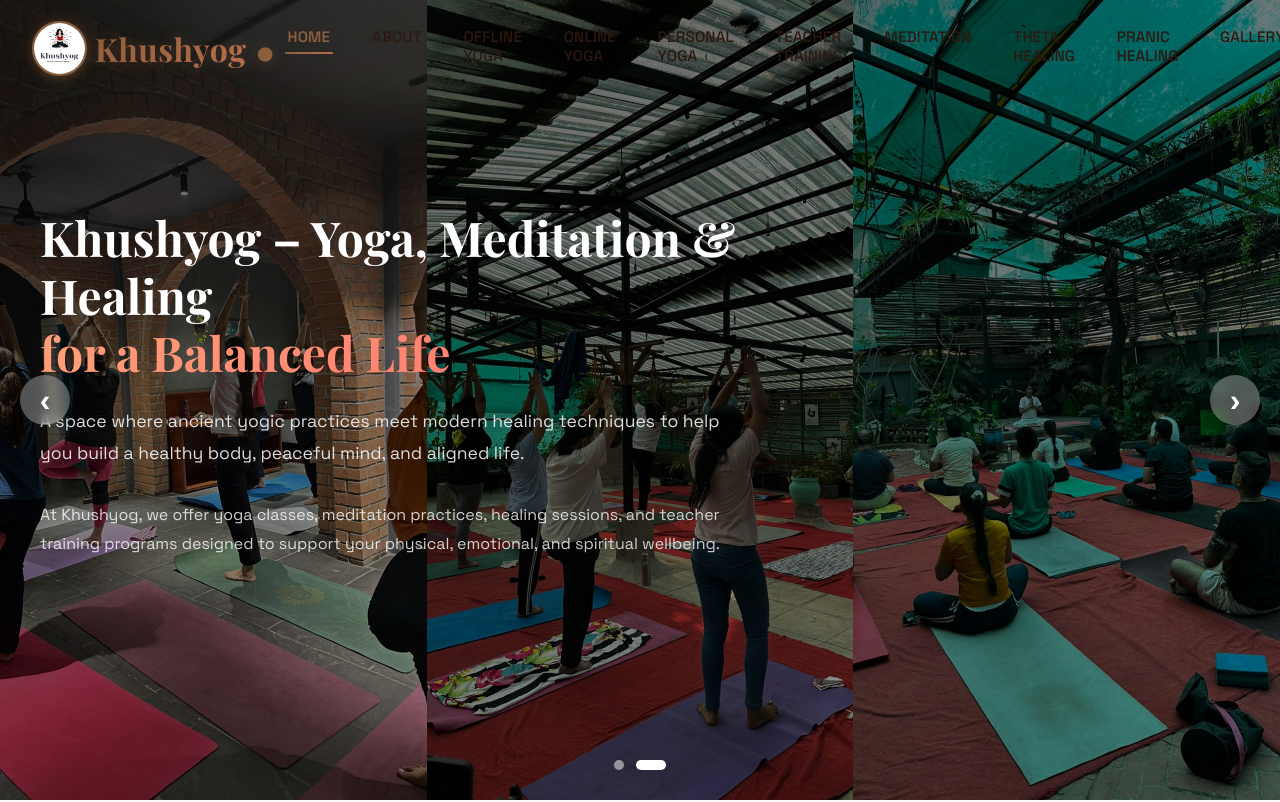
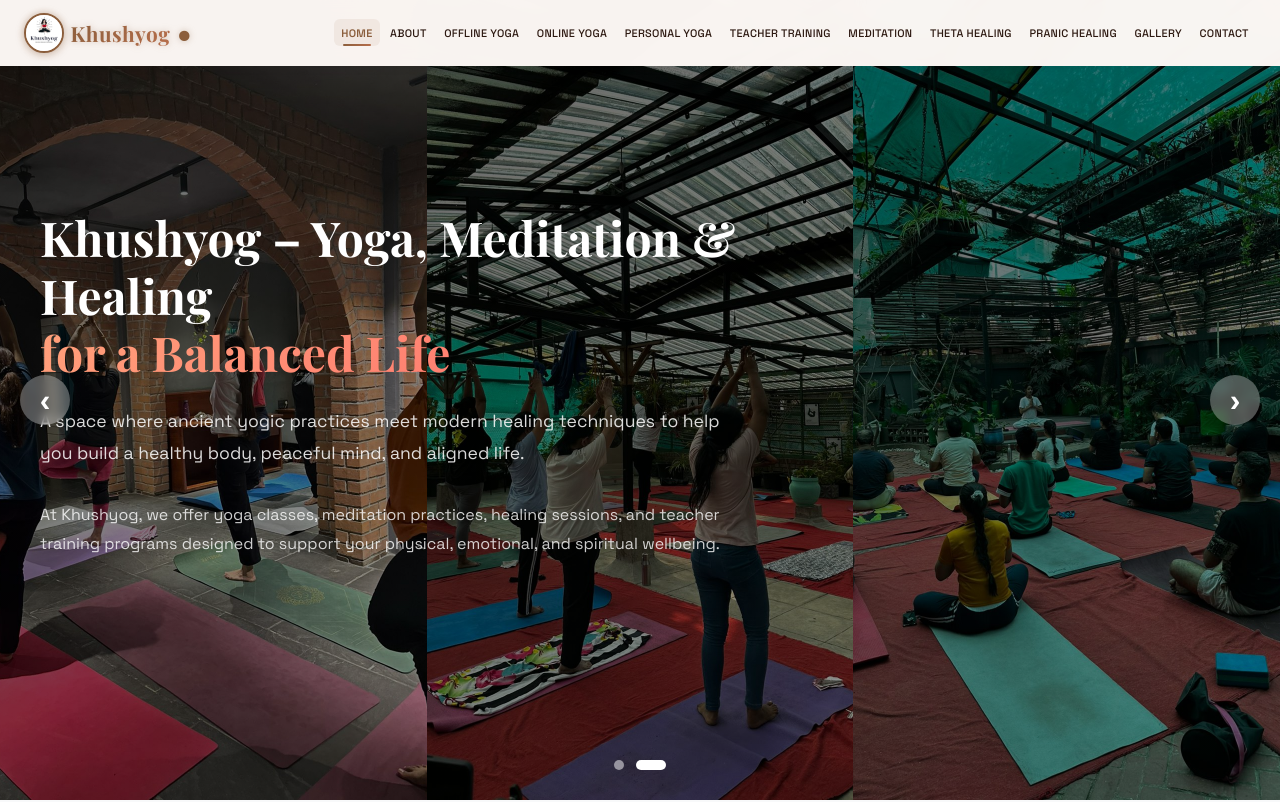
Before and after one commit to khushbupatle1198/Khushyog, a React (Vite) app: page / in a window 1280 px wide. Shown: the top 802 px of the page. Built offline with nearby package versions, Linux system fonts and the light colour scheme.

Commit message:
new footer

```diff
--- a/src/components/Footer.module.css
+++ b/src/components/Footer.module.css
@@ -1,4 +1,4 @@
-/* components/Footer.module.css */
+/* components/Footer.module.css - Updated with developer credit */
 @import url('https://fonts.googleapis.com/css2?family=Space+Grotesk:wght@300;400;500;600;700&family=Playfair+Display:wght@400;500;600;700&display=swap');
 
 .footer {
@@ -164,7 +164,46 @@
 .bottom p {
   color: rgba(255, 255, 255, 0.6);
   font-size: 0.9rem;
-  margin: 0;
+  margin: 0 0 0.5rem 0;
+}
+
+/* Developer Credit Styles */
+.developerCredit {
+  margin-top: 0.8rem;
+  color: rgba(255, 255, 255, 0.5);
+  font-size: 0.85rem;
+}
+
+.developerCredit span {
+  color: rgba(255, 255, 255, 0.6);
+}
+
+.developerLink {
+  color: #E6B17E;
+  text-decoration: none;
+  font-weight: 500;
+  transition: all 0.3s ease;
+  position: relative;
+  display: inline-block;
+}
+
+.developerLink::after {
+  content: '';
+  position: absolute;
+  bottom: -2px;
+  left: 0;
+  width: 0;
+  height: 1px;
+  background: #E6B17E;
+  transition: width 0.3s ease;
+}
+
+.developerLink:hover {
+  color: #FFD700;
+}
+
+.developerLink:hover::after {
+  width: 100%;
 }
 
 /* Responsive Design */
@@ -224,6 +263,10 @@
   .contact p {
     justify-content: center;
   }
+
+  .developerCredit {
+    font-size: 0.8rem;
+  }
 }
 
 /* Small mobile devices */
@@ -240,4 +283,8 @@
   .container {
     padding: 0 0.8rem;
   }
+
+  .developerCredit {
+    font-size: 0.75rem;
+  }
 }
--- a/src/components/Header.css
+++ b/src/components/Header.css
@@ -1,4 +1,4 @@
-/* components/Header.css */
+/* components/Header.css - Updated */
 @import url('https://fonts.googleapis.com/css2?family=Space+Grotesk:wght@300;400;500;600;700&family=Playfair+Display:wght@400;500;600;700&display=swap');
 
 :root {
@@ -23,22 +23,20 @@
   left: 0;
   right: 0;
   z-index: 1000;
-  padding: 1.2rem 2rem;
+  padding: 0.8rem 1.5rem;
   transition: all 0.3s ease;
-  background: transparent;
-  visibility: visible;
-  opacity: 1;
+  background: rgba(253, 248, 245, 0.98);
+  backdrop-filter: blur(10px);
+  box-shadow: 0 2px 10px rgba(0, 0, 0, 0.05);
 }
 
 .navbar.scrolled {
-  background: rgba(253, 248, 245, 0.95);
-  backdrop-filter: blur(10px);
-  padding: 0.8rem 2rem;
-  box-shadow: 0 5px 20px rgba(0, 0, 0, 0.05);
+  padding: 0.6rem 1.5rem;
+  box-shadow: 0 5px 20px rgba(0, 0, 0, 0.08);
 }
 
 .nav-container {
-  max-width: 1400px;
+  max-width: 1600px;
   margin: 0 auto;
   display: flex;
   justify-content: space-between;
@@ -50,29 +48,29 @@
   text-decoration: none;
   position: relative;
   z-index: 1001;
+  flex-shrink: 0;
 }
 
 .logo-wrapper {
   display: flex;
   align-items: center;
-  gap: 0.5rem;
+  gap: 0.4rem;
   cursor: pointer;
 }
 
 .logo-image {
-  width: 55px;
-  height: 55px;
+  width: 45px;
+  height: 45px;
   border-radius: 50%;
   object-fit: cover;
   border: 2px solid var(--primary);
   transition: all 0.3s ease;
-  box-shadow: 0 4px 10px rgba(139, 94, 60, 0.2);
+  box-shadow: 0 2px 8px rgba(139, 94, 60, 0.2);
 }
 
 .logo-wrapper:hover .logo-image {
-  transform: scale(1.08);
+  transform: scale(1.05);
   border-color: var(--accent);
-  box-shadow: 0 8px 20px rgba(139, 94, 60, 0.4);
 }
 
 .logo-text {
@@ -80,47 +78,60 @@
   -webkit-background-clip: text;
   -webkit-text-fill-color: transparent;
   font-family: 'Playfair Display', serif;
-  font-size: 2rem;
+  font-size: 1.5rem;
   font-weight: 700;
   letter-spacing: 0.5px;
-  transition: all 0.3s ease;
-}
-
-.logo-wrapper:hover .logo-text {
-  transform: translateX(2px);
 }
 
 .logo-dot {
   color: var(--primary);
-  font-size: 3.5rem;
+  font-size: 2.5rem;
   line-height: 1;
   display: inline-block;
 }
 
-/* Desktop Navigation - Smaller font size */
+/* Desktop Navigation - Compact to fit all items */
 .nav-menu-desktop {
   display: flex;
   list-style: none;
-  gap: 1rem;
+  gap: 0.3rem;
   margin: 0;
   padding: 0;
+  flex-wrap: nowrap;
+  overflow-x: auto;
+  scrollbar-width: thin;
+}
+
+/* Hide scrollbar but keep functionality */
+.nav-menu-desktop::-webkit-scrollbar {
+  height: 2px;
+}
+
+.nav-menu-desktop::-webkit-scrollbar-track {
+  background: transparent;
+}
+
+.nav-menu-desktop::-webkit-scrollbar-thumb {
+  background: var(--primary-light);
+  border-radius: 10px;
 }
 
 .nav-menu-desktop li {
   position: relative;
+  white-space: nowrap;
 }
 
 .nav-menu-desktop a {
   text-decoration: none;
   color: var(--text);
   font-weight: 500;
-  font-size: 0.95rem;
-  padding: 0.5rem 0.8rem;
+  font-size: 0.78rem;
+  padding: 0.5rem 0.6rem;
   transition: all 0.3s ease;
   position: relative;
   display: inline-block;
   border-radius: 6px;
-  letter-spacing: 0.2px;
+  letter-spacing: 0.3px;
   text-transform: uppercase;
 }
 
@@ -134,6 +145,7 @@
   color: var(--primary);
   font-weight: 600;
   position: relative;
+  background: rgba(139, 94, 60, 0.08);
 }
 
 .nav-label {
@@ -141,57 +153,69 @@
   z-index: 1;
 }
 
+/* Active indicator - subtle */
 .active-indicator {
   position: absolute;
   bottom: 0;
-  left: 0;
-  right: 0;
+  left: 15%;
+  right: 15%;
   height: 2px;
   background: var(--gradient);
-  border-radius: 2px 2px 0 0;
-  z-index: 0;
+  border-radius: 2px;
+  animation: pulseWidth 2s infinite ease-in-out;
+}
+
+@keyframes pulseWidth {
+  0%, 100% {
+    left: 20%;
+    right: 20%;
+  }
+  50% {
+    left: 10%;
+    right: 10%;
+  }
 }
 
 /* Menu Toggle Button - Mobile */
 .menu-toggle {
   display: none;
   flex-direction: column;
-  gap: 6px;
-  background: none;
-  border: none;
+  gap: 5px;
+  background: var(--white);
+  border: 1px solid rgba(139, 94, 60, 0.2);
   cursor: pointer;
-  padding: 10px;
+  padding: 8px;
   border-radius: 8px;
   transition: all 0.3s ease;
   z-index: 1001;
   position: relative;
-  background: var(--white);
-  box-shadow: 0 2px 10px rgba(0, 0, 0, 0.1);
+  box-shadow: 0 2px 8px rgba(0, 0, 0, 0.05);
 }
 
 .menu-toggle:hover {
   background: var(--nav-hover-bg);
+  border-color: var(--primary);
 }
 
 .menu-toggle span {
-  width: 28px;
-  height: 3px;
+  width: 24px;
+  height: 2px;
   background: var(--primary);
   transition: all 0.3s ease;
-  border-radius: 3px;
+  border-radius: 2px;
 }
 
 .menu-toggle.active span:nth-child(1) {
-  transform: rotate(45deg) translate(8px, 8px);
+  transform: rotate(45deg) translate(6px, 6px);
 }
 
 .menu-toggle.active span:nth-child(2) {
   opacity: 0;
-  transform: translateX(-10px);
+  transform: translateX(-8px);
 }
 
 .menu-toggle.active span:nth-child(3) {
-  transform: rotate(-45deg) translate(7px, -7px);
+  transform: rotate(-45deg) translate(6px, -6px);
 }
 
 /* Mobile Menu Overlay */
@@ -218,11 +242,11 @@
   top: 0;
   right: 0;
   width: 80%;
-  max-width: 380px;
+  max-width: 350px;
   height: 100vh;
   background: var(--white);
   z-index: 1003;
-  padding: 2rem 1.5rem;
+  padding: 1.5rem;
   box-shadow: -5px 0 30px rgba(0, 0, 0, 0.15);
   overflow-y: auto;
 }
@@ -230,16 +254,16 @@
 .mobile-menu-header {
   display: flex;
   align-items: center;
-  gap: 1rem;
-  padding-bottom: 1.5rem;
-  margin-bottom: 2rem;
+  gap: 0.8rem;
+  padding-bottom: 1rem;
+  margin-bottom: 1.5rem;
   border-bottom: 2px solid var(--nav-hover-bg);
   position: relative;
 }
 
 .mobile-logo {
-  width: 45px;
-  height: 45px;
+  width: 40px;
+  height: 40px;
   border-radius: 50%;
   object-fit: cover;
   border: 2px solid var(--primary);
@@ -247,7 +271,7 @@
 
 .mobile-logo-text {
   font-family: 'Playfair Display', serif;
-  font-size: 1.3rem;
+  font-size: 1.2rem;
   font-weight: 700;
   background: var(--gradient);
   -webkit-background-clip: text;
@@ -261,11 +285,11 @@
   transform: translateY(-50%);
   background: none;
   border: none;
-  font-size: 1.5rem;
+  font-size: 1.2rem;
   color: var(--text-light);
   cursor: pointer;
-  width: 40px;
-  height: 40px;
+  width: 32px;
+  height: 32px;
   display: flex;
   align-items: center;
   justify-content: center;
@@ -285,16 +309,16 @@
 }
 
 .mobile-nav-items li {
-  margin-bottom: 0.8rem;
+  margin-bottom: 0.6rem;
 }
 
 .mobile-nav-items a {
   display: block;
   text-decoration: none;
   color: var(--text);
-  font-size: 1rem;
+  font-size: 0.95rem;
   font-weight: 500;
-  padding: 0.8rem 1rem;
+  padding: 0.7rem 0.9rem;
   border-radius: 8px;
   transition: all 0.3s ease;
   background: var(--background);
@@ -311,70 +335,22 @@
   box-shadow: 0 5px 15px rgba(139, 94, 60, 0.3);
 }
 
-/* Responsive Design */
-@media (max-width: 1024px) {
-  .nav-menu-desktop {
-    display: none;
+/* Responsive Design - Desktop first approach */
+@media (max-width: 1400px) {
+  .nav-menu-desktop a {
+    font-size: 0.72rem;
+    padding: 0.45rem 0.5rem;
   }
 
-  .menu-toggle {
-    display: flex;
-  }
-
-  .navbar {
-    padding: 1rem;
-    background: rgba(253, 248, 245, 0.95);
-    backdrop-filter: blur(10px);
-  }
-
-  .navbar.scrolled {
-    padding: 0.8rem 1rem;
-  }
-
-  .logo-text {
-    font-size: 1.5rem;
-  }
-
-  .logo-image {
-    width: 45px;
-    height: 45px;
+  .nav-menu-desktop {
+    gap: 0.2rem;
   }
 }
 
-@media (max-width: 768px) {
-  .nav-menu-mobile {
-    width: 85%;
-    padding: 1.5rem;
-  }
-
-  .mobile-logo {
-    width: 40px;
-    height: 40px;
-  }
-
-  .mobile-logo-text {
-    font-size: 1.2rem;
-  }
-
-  .mobile-nav-items a {
-    font-size: 0.95rem;
-    padding: 0.8rem;
-  }
-
-  .menu-toggle {
-    padding: 8px;
-  }
-
-  .menu-toggle span {
-    width: 25px;
-    height: 2.5px;
-  }
-}
-
-@media (max-width: 480px) {
-  .nav-menu-mobile {
-    width: 90%;
-    padding: 1rem;
+@media (max-width: 1280px) {
+  .nav-menu-desktop a {
+    font-size: 0.68rem;
+    padding: 0.4rem 0.45rem;
   }
 
   .logo-text {
@@ -385,23 +361,87 @@
     width: 40px;
     height: 40px;
   }
+}
+
+@media (max-width: 1150px) {
+  .nav-menu-desktop {
+    display: none;
+  }
+
+  .menu-toggle {
+    display: flex;
+  }
+
+  .navbar {
+    background: rgba(253, 248, 245, 0.98);
+    backdrop-filter: blur(10px);
+  }
+
+  .logo-text {
+    font-size: 1.2rem;
+  }
+
+  .logo-image {
+    width: 38px;
+    height: 38px;
+  }
+}
+
+@media (max-width: 768px) {
+  .navbar {
+    padding: 0.6rem 1rem;
+  }
+
+  .navbar.scrolled {
+    padding: 0.5rem 1rem;
+  }
+
+  .logo-text {
+    font-size: 1.1rem;
+  }
+
+  .logo-image {
+    width: 35px;
+    height: 35px;
+  }
 
   .logo-dot {
     font-size: 2rem;
   }
 
-  .mobile-logo {
-    width: 35px;
-    height: 35px;
-  }
-
-  .mobile-logo-text {
-    font-size: 1.1rem;
+  .nav-menu-mobile {
+    width: 85%;
+    padding: 1rem;
   }
 
   .mobile-nav-items a {
     font-size: 0.9rem;
-    padding: 0.7rem;
+    padding: 0.6rem 0.8rem;
+  }
+}
+
+@media (max-width: 480px) {
+  .logo-text {
+    font-size: 1rem;
+  }
+
+  .logo-image {
+    width: 32px;
+    height: 32px;
+  }
+
+  .logo-dot {
+    font-size: 1.8rem;
+  }
+
+  .nav-menu-mobile {
+    width: 90%;
+    padding: 1rem;
+  }
+
+  .mobile-nav-items a {
+    font-size: 0.85rem;
+    padding: 0.6rem;
   }
 
   .menu-toggle {
@@ -409,18 +449,13 @@
   }
 
   .menu-toggle span {
-    width: 22px;
+    width: 20px;
     height: 2px;
   }
 }
 
 /* Hover effect for desktop nav items */
-@media (min-width: 1025px) {
-  .nav-menu-desktop a {
-    position: relative;
-    overflow: hidden;
-  }
-
+@media (min-width: 1151px) {
   .nav-menu-desktop a::before {
     content: '';
     position: absolute;
@@ -434,13 +469,12 @@
     border-radius: 2px;
   }
 
-  .nav-menu-desktop a:hover::before,
-  .nav-menu-desktop a.active::before {
-    width: 70%;
+  .nav-menu-desktop a:hover::before {
+    width: 60%;
   }
 
-  .nav-menu-desktop a.active {
-    background: transparent;
+  .nav-menu-desktop a.active::before {
+    display: none;
   }
 
   .nav-menu-desktop a:hover {
@@ -451,10 +485,10 @@
 /* Animation for logo */
 @keyframes logoGlow {
   0%, 100% {
-    filter: drop-shadow(0 0 5px rgba(139, 94, 60, 0.3));
+    filter: drop-shadow(0 0 3px rgba(139, 94, 60, 0.3));
   }
   50% {
-    filter: drop-shadow(0 0 15px rgba(139, 94, 60, 0.6));
+    filter: drop-shadow(0 0 8px rgba(139, 94, 60, 0.5));
   }
 }
 
@@ -462,30 +496,13 @@
   animation: logoGlow 3s infinite ease-in-out;
 }
 
-/* Pulse animation for active indicator */
-.active-indicator {
-  animation: pulseWidth 2s infinite ease-in-out;
-}
-
-@keyframes pulseWidth {
-  0%, 100% {
-    width: 70%;
-    left: 15%;
-  }
-  50% {
-    width: 90%;
-    left: 5%;
-  }
-}
-
 /* Ensure mobile menu is hidden on desktop */
-@media (min-width: 1025px) {
+@media (min-width: 1151px) {
   .menu-overlay,
   .nav-menu-mobile {
     display: none !important;
   }
 
-  /* Ensure menu toggle is hidden on desktop */
   .menu-toggle {
     display: none !important;
   }
```
Also changed, not shown: src/components/Footer.jsx (+14 -3 lines).
